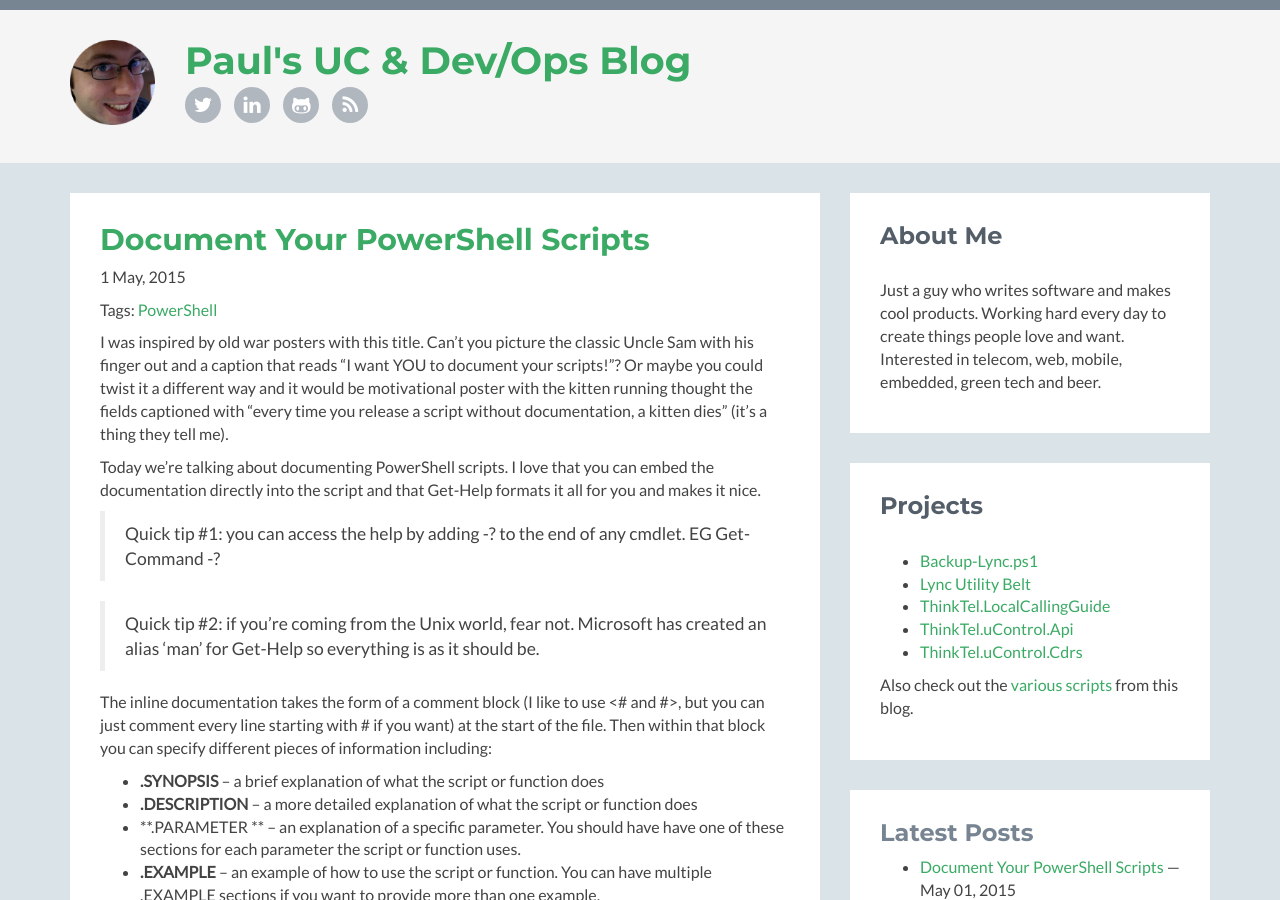
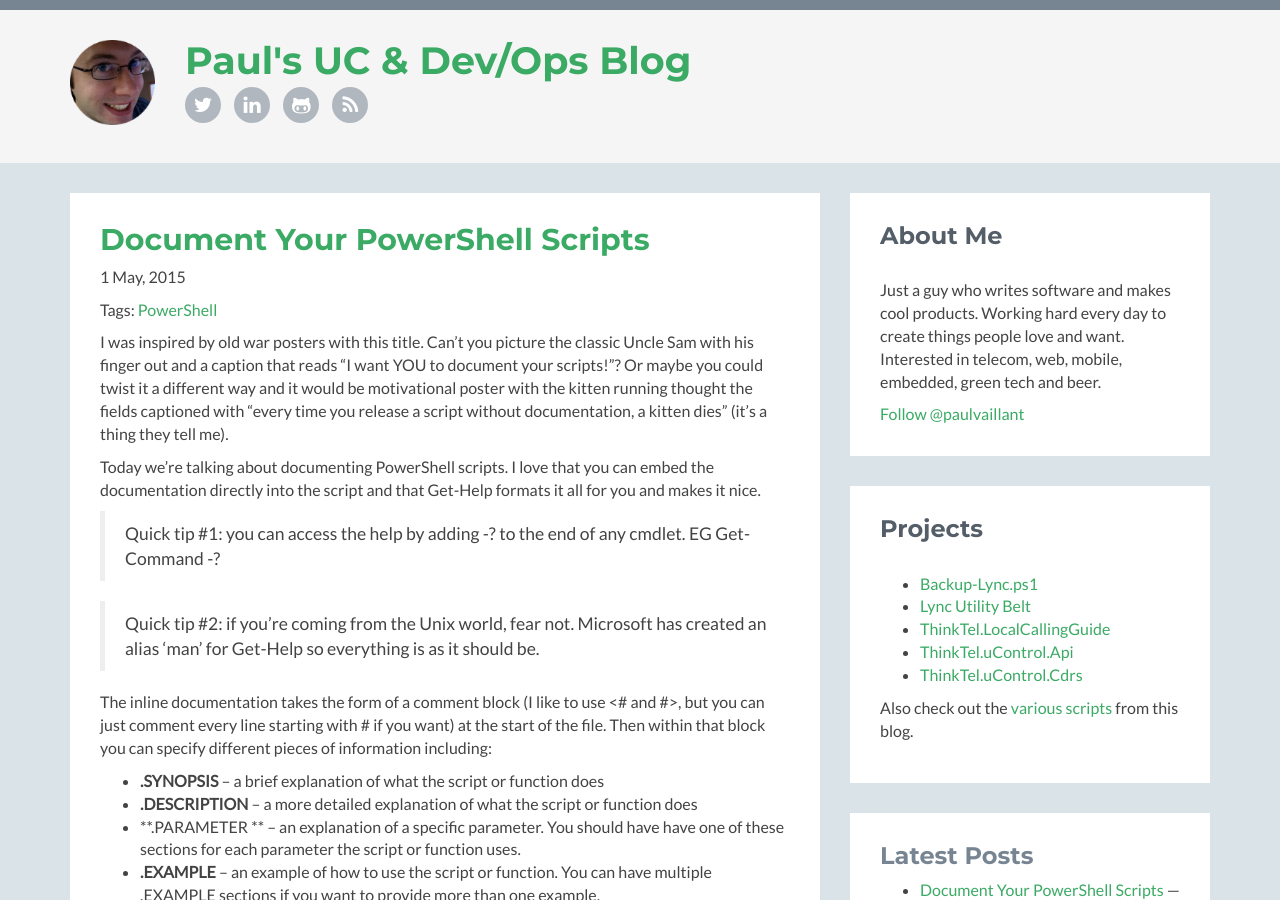
Before and after one commit to pvaillant/pvaillant.github.io, a Jekyll site: the page built from index.md, in a window 1280 px wide and 900 px high. Built offline with Jekyll 4.4.1, drawn with Linux system fonts in a browser that asks for light colours; comment, search, counter and statistics services are not loaded.

Commit message:
Add twitter follow button

```diff
--- a/_layouts/layout.html
+++ b/_layouts/layout.html
@@ -60,6 +60,7 @@
 						<div class="content">
 							<p>Just a guy who writes software and makes cool products. Working hard every day to create things people love and want. Interested in telecom, web, mobile, embedded, green tech and beer.</p>
 							<!-- <p><a href="https://about.me/paulvaillant">About Me</a></p> -->
+							<a href="https://twitter.com/paulvaillant" class="twitter-follow-button" data-show-count="false" data-size="large">Follow @paulvaillant</a> <script>!function(d,s,id){var js,fjs=d.getElementsByTagName(s)[0],p=/^http:/.test(d.location)?'http':'https';if(!d.getElementById(id)){js=d.createElement(s);js.id=id;js.src=p+'://platform.twitter.com/widgets.js';fjs.parentNode.insertBefore(js,fjs);}}(document, 'script', 'twitter-wjs');</script>
 						</div>
 					</div>
 				</aside>
```
